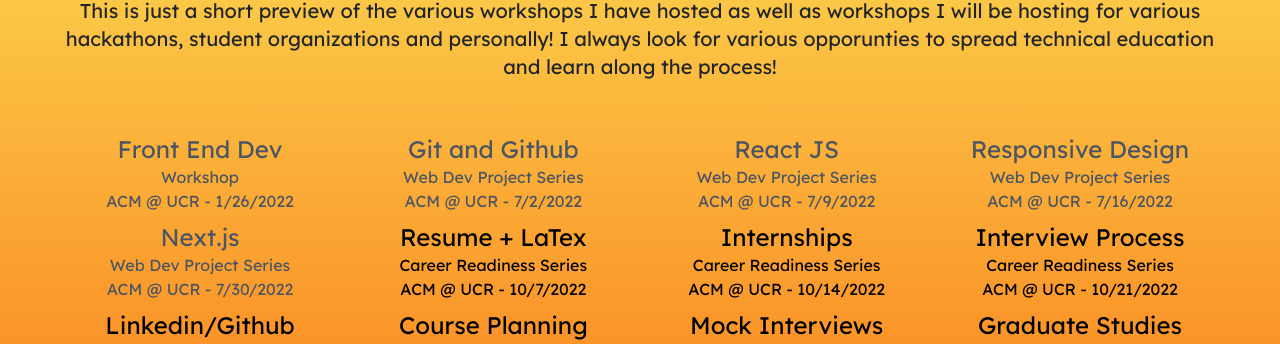
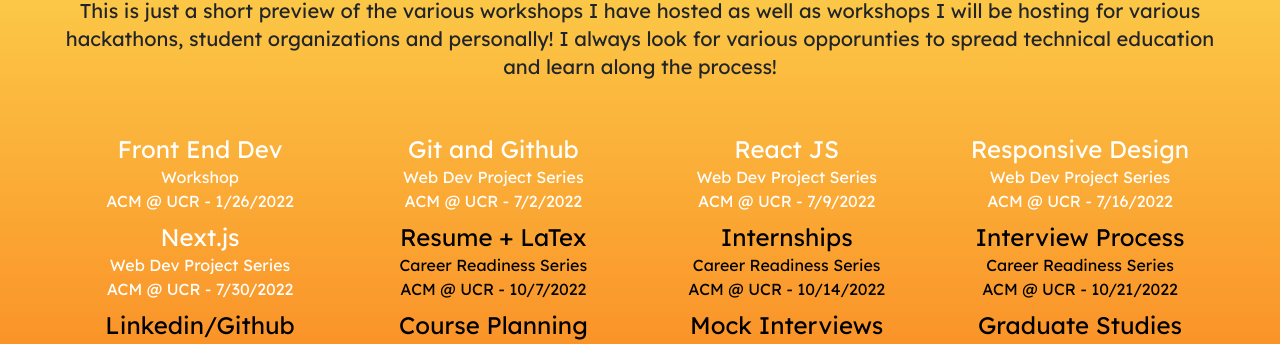
Before and after one commit to shahdivyank/shahdivyank.github.io, a Next.js app: page / in a window 1280 px wide. Shown: the part 3191-3535 px from the top of the page. Built offline with nearby package versions, Linux system fonts and the light colour scheme.

Commit message:
update resume

```diff
--- a/components/Workshop.js
+++ b/components/Workshop.js
@@ -7,8 +7,8 @@
     <Col lg={3} md={4} xs={6} className="font-lexend p-1">
       <div
         className={`rounded ${
-          date > new Date() ? "text-black" : "text-gray-600"
-        } ${date > new Date() ? "border-black" : "border-gray-600"}`}
+          date > new Date() ? "text-black" : "text-white"
+        } ${date > new Date() ? "border-black" : "border-white"}`}
       >
         <div className="text-2xl text-center">
           {name}
```
Also changed, not shown: 1 other file (tests, documents, lock files or other folders).
